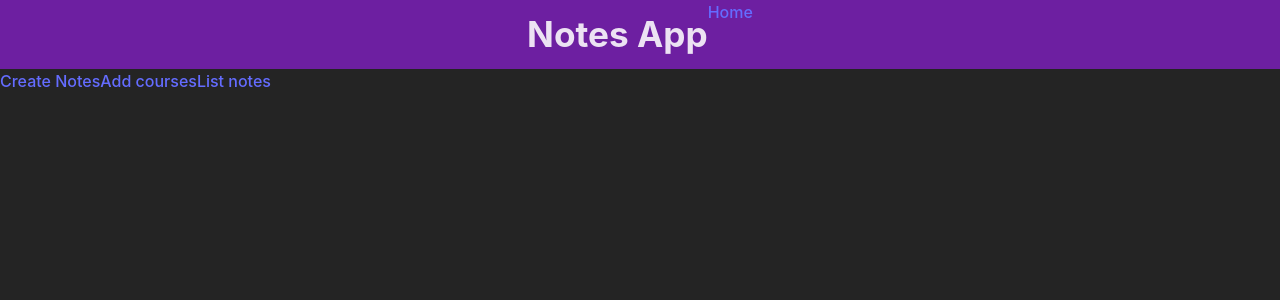
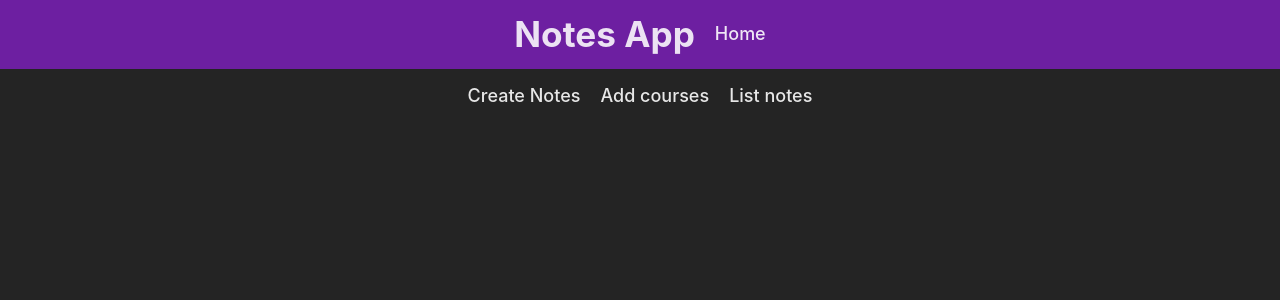
Before and after one commit to jlainee/notes-app, a React (Vite) app: page / in a window 1280 px wide. Shown: the top 300 px of the page. Built offline with nearby package versions, Linux system fonts and the light colour scheme; no server answers.

Commit message:
Minor change on styling

```diff
--- a/src/App.css
+++ b/src/App.css
@@ -10,6 +10,15 @@ nav {
   margin: auto;
   width: 100%;
   display: flex;
+  gap: 20px;
   justify-content: center;
+  align-items: center;
   background-color: rgb(109, 31, 161);
 }
+
+.links {
+  display: flex;
+  justify-content: center;
+  gap: 20px;
+  margin: 15px;
+}
--- a/src/App.jsx
+++ b/src/App.jsx
@@ -23,7 +23,7 @@ function App() {
   return (
     <>
       <NavBar handleClick={setCount}></NavBar>
-      <Links handleClick={setCount} count={count}></Links>
+      <Links className="links" handleClick={setCount} count={count}></Links>
       {count === 1 && <NewNote data={data}></NewNote>}
       {count === 2 && <NewCourse></NewCourse>}
       {count === 3 && <ListNotes data={data}></ListNotes>}
--- a/src/index.css
+++ b/src/index.css
@@ -17,11 +17,13 @@
 
 a {
   font-weight: 500;
-  color: #646cff;
+  font-size: large;
+  color: rgba(255, 255, 255, 0.89);
   text-decoration: inherit;
 }
 a:hover {
-  color: #535bf2;
+  color: rgba(255, 255, 255, 0.842);
+  cursor: pointer;
 }
 
 html,
```
